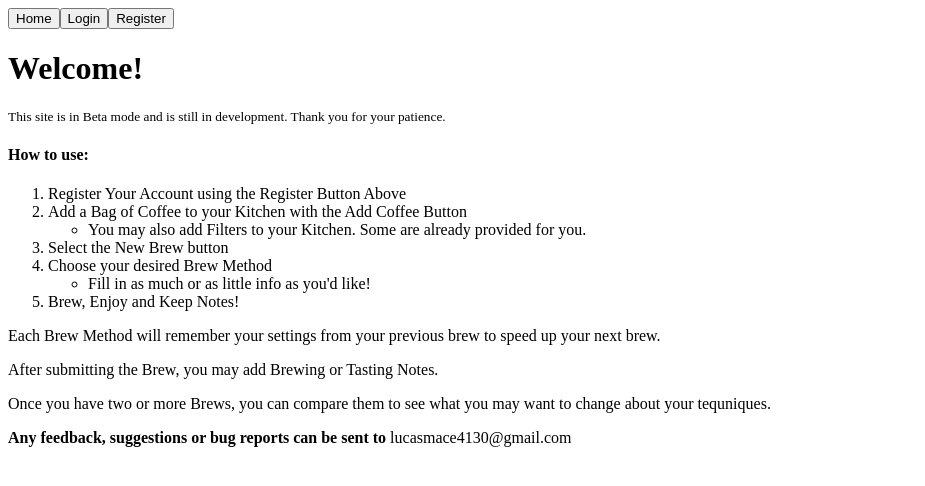
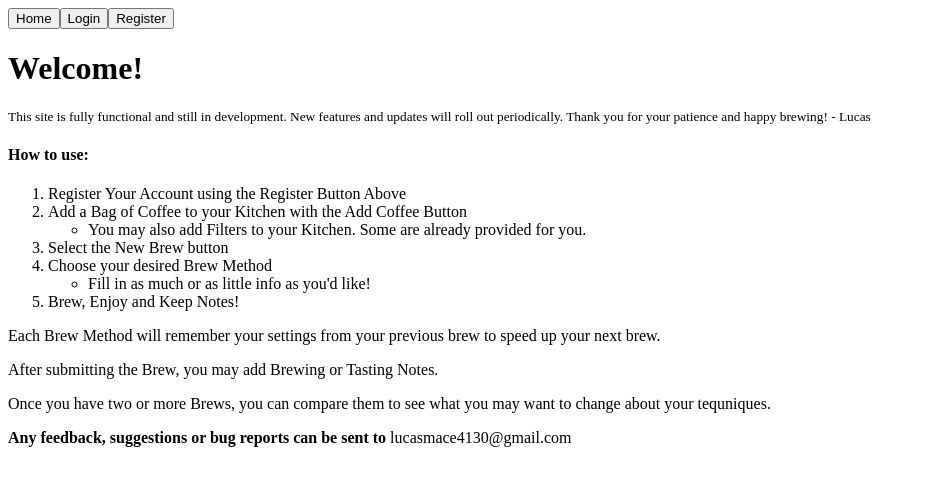
Before and after one commit to macemke4130/Coffe-Brew-Profiler, a React app: page / in a window 1280 px wide. Shown: the top 486 px of the page, without its empty margins (0-925 px from the left). Built offline with nearby package versions, Linux system fonts and the light colour scheme.

Commit message:
Home Page Update

```diff
--- a/src/client/pages/Home.tsx
+++ b/src/client/pages/Home.tsx
@@ -10,7 +10,8 @@ const Home = (props: HomeProps) => {
         <>
             <Nav />
             <h1>Welcome!</h1>
-            <small>This site is in Beta mode and is still in development. Thank you for your patience.</small>
+            <small>This site is fully functional and still in development. New features and updates will roll out periodically.
+                Thank you for your patience and happy brewing! - Lucas</small>
             <h4>How to use:</h4>
             <ol>
                 <li>Register Your Account using the Register Button Above</li>
```
